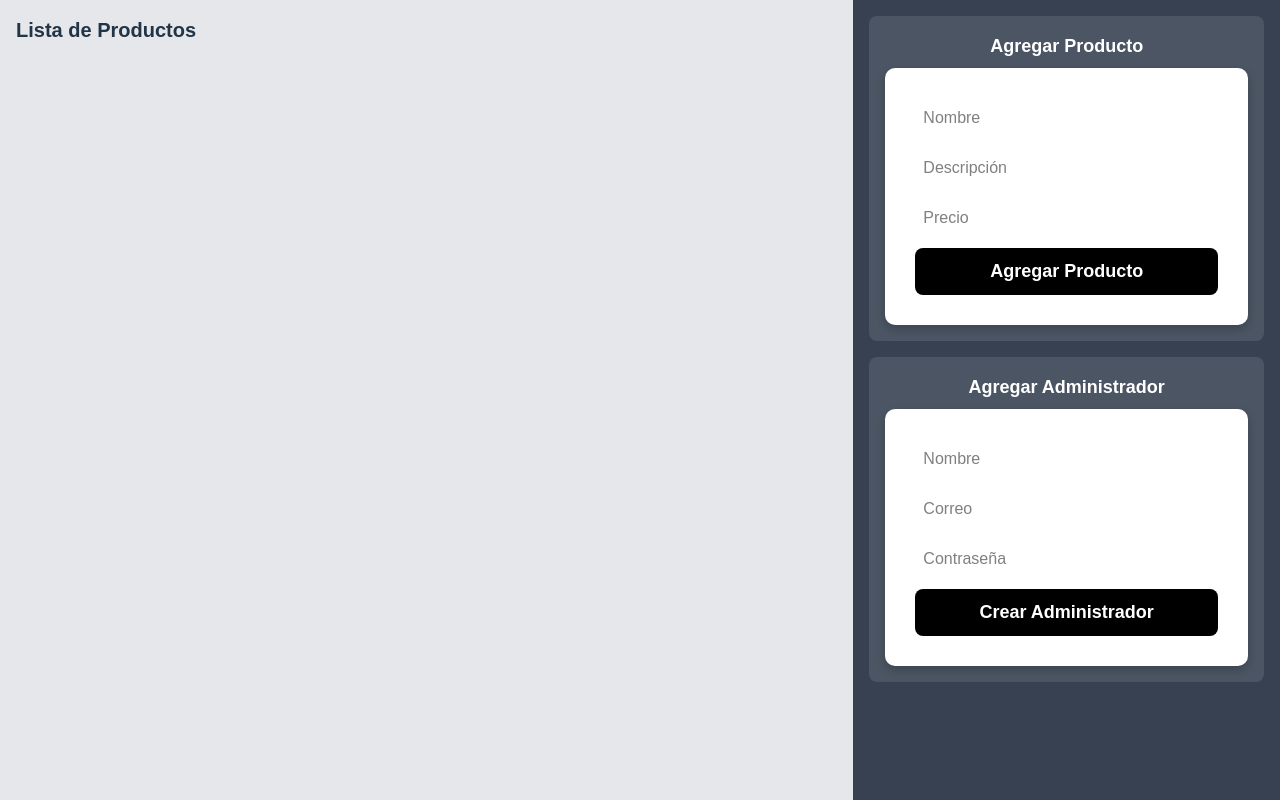
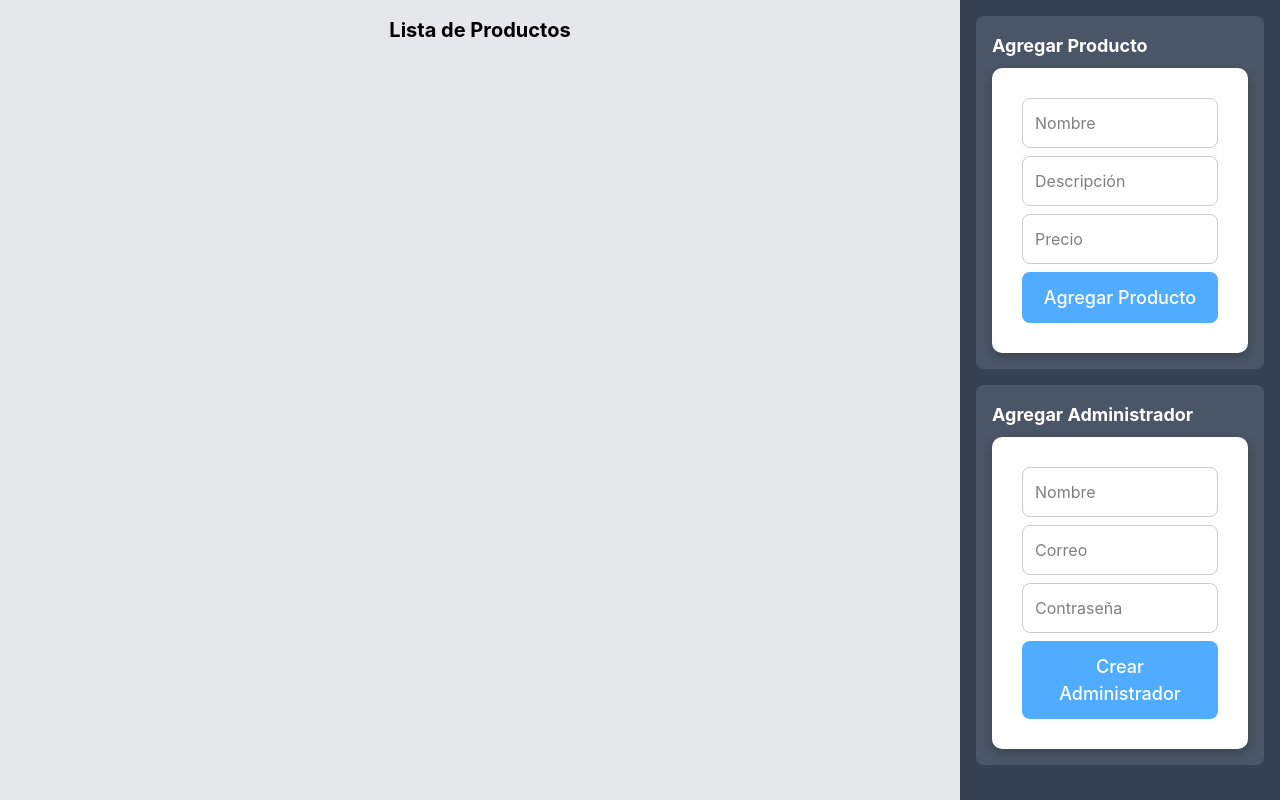
Before and after one commit to LauCarrillo16/Front-PideYPaga, a React (Vite) app in the folder exam/: page /inventory in a window 1280 px wide. Built offline with nearby package versions, Linux system fonts and the light colour scheme.

Commit message:
feat: :sparkles: order management module
lists the orders to be able to edit their status

ok

```diff
--- a/exam/src/App.jsx
+++ b/exam/src/App.jsx
@@ -5,7 +5,7 @@ import { SignIn } from "./components/SigIn";
 import { UserProvider } from "./UserContext";
 import { Home } from './components/Home';
 import { Inventory } from './components/admin/inventory';
-// import { Orders } from './components/admin/orders';
+import { Orders } from './components/admin/orders';
 // import { Panel } from './components/admin/panel';
 
 
@@ -21,8 +21,8 @@ function App() {
           <Route path="/" element={<Login />} />
           <Route path="/home" element={<Home />} />
           <Route path="/inventory" element={<Inventory />} />
-          {/* <Route path="/orders" element={<Orders />} />
-          <Route path="/panel" element={<Panel />} /> */}
+          <Route path="/orders" element={<Orders />} />
+          {/* <Route path="/panel" element={<Panel />} /> */}
         </Routes>
       </Router>
       </UserProvider>
--- a/exam/src/components/admin/inventory.jsx
+++ b/exam/src/components/admin/inventory.jsx
@@ -1,5 +1,5 @@
 import React, { useState } from 'react';
-import '../../styles2.css';
+import '../../styles.css';
 import { Panel } from './panel';
 import AxiosConfiguration from '../../AxiosConfiguration';
 
@@ -94,7 +94,7 @@ export const Inventory =  () => {
         <div className="flex min-h-screen bg-gray-200 w-screen">
           {/* Sección de productos */}
           <div className="flex-1 p-4">
-            <h2 className="text-xl font-bold mb-4">Lista de Productos</h2>
+            <h2 className="text-xl font-bold mb-4 text-black text-center">Lista de Productos</h2>
 
             {/* Tarjetas de productos */}
             <div className="grid grid-cols-3 gap-4 mt-4">
@@ -112,7 +112,7 @@ export const Inventory =  () => {
 
 
           {/* Sección fija con formularios de Producto y Administrador */}
-          <div className="w-1/3 bg-gray-700 text-white p-4 flex flex-col gap-4">
+          <div className="w-1/4 bg-gray-700 text-white p-4 flex flex-col gap-4 items-center">
             <AddProductForm agregarProducto={agregarProducto} />
             <AddAdminForm admin={admin} setAdmin={setAdmin} agregarAdministrador={agregarAdministrador} />
           </div>
--- a/exam/src/components/admin/orders.jsx
+++ b/exam/src/components/admin/orders.jsx
@@ -0,0 +1,73 @@
+import React, { useState, useEffect } from 'react';
+import '../../styles.css';
+import { Panel } from './panel';
+import AxiosConfiguration from '../../AxiosConfiguration';
+
+export const Orders =  () => {
+
+    const fetchOrdersByAdmin = async (userId) => {
+        try {
+          const response = await AxiosConfiguration.get(`orders`, {
+            headers: {
+              Authorization: `Bearer ${localStorage.getItem('authToken')}`,
+            },
+          });
+
+          return response.data;
+        } catch (error) {
+          console.error(`Error fetching posts for user ${userId}:`, error);
+          return [];
+        }
+      };
+
+  const [orders, setOrders] = useState([]);
+
+  useEffect(() => {
+    // Simulación de una llamada a la base de datos
+    fetch("https://api.example.com/orders") // Reemplazar con la URL real de la API
+      .then((response) => response.json())
+      .then((data) => setOrders(data))
+      .catch((error) => console.error("Error al cargar pedidos:", error));
+  }, []);
+
+  const updateStatus = (id, newStatus) => {
+    setOrders((prevOrders) =>
+      prevOrders.map((order) =>
+        order.id === id ? { ...order, status: newStatus } : order
+      )
+    );
+
+    // Aquí podrías hacer una petición a la API para actualizar el estado en la BD
+    fetch(`https://api.example.com/orders/${id}`, {
+      method: "PUT",
+      headers: { "Content-Type": "application/json" },
+      body: JSON.stringify({ status: newStatus })
+    })
+    .catch((error) => console.error("Error al actualizar estado:", error));
+  };
+
+  return (
+    <div className="p-4 bg-gray-100 rounded-lg shadow-lg w-screen text-black">
+      <h2 className="text-2xl font-bold text-center mb-4">Órdenes</h2>
+      <div className="space-y-2">
+        {orders.map((order) => (
+          <div key={order.id} className="flex justify-between items-center bg-cyan-400 p-3 rounded-md">
+            <span className="font-bold">Pedido {order.id}</span>
+            <span className="text-gray-700">{new Date(order.date).toLocaleDateString()}</span>
+            <select
+              className="bg-yellow-400 font-bold px-2 py-1 rounded"
+              value={order.status}
+              onChange={(e) => updateStatus(order.id, e.target.value)}
+            >
+              <option value="pendiente">Pendiente</option>
+              <option value="en preparación">En preparación</option>
+              <option value="entregado">Entregado</option>
+            </select>
+          </div>
+        ))}
+      </div>
+    </div>
+  );
+};
+
+export default Orders;
--- a/exam/src/styles2.css
+++ /dev/null
@@ -1,94 +0,0 @@
-/* Estilos globales */
-body {
-    font-family: 'Arial', sans-serif;
-    background-color: #f4f4f4;
-    margin: 0;
-    padding: 0;
-  }
-
-  /* Contenedor principal */
-  .flex {
-    display: flex;
-  }
-
-  .min-h-screen {
-    min-height: 100vh;
-  }
-
-  .bg-gray-200 {
-    background-color: #e5e7eb;
-  }
-
-  .bg-gray-700 {
-    background-color: #374151;
-  }
-
-  .text-white {
-    color: white;
-  }
-
-  /* Sección de productos */
-  .grid {
-    display: grid;
-  }
-
-  .grid-cols-3 {
-    grid-template-columns: repeat(3, 1fr);
-  }
-
-  .gap-4 {
-    gap: 1rem;
-  }
-
-  /* Tarjetas de producto */
-  .bg-gray-600 {
-    background-color: #4b5563;
-    padding: 16px;
-    border-radius: 8px;
-    text-align: center;
-  }
-
-  .w-48 {
-    width: 12rem;
-  }
-
-  .p-4 {
-    padding: 1rem;
-  }
-
-  .rounded-lg {
-    border-radius: 8px;
-  }
-
-  /* Inputs */
-  input {
-    width: 100%;
-    padding: 8px;
-    border-radius: 6px;
-    border: none;
-    margin-bottom: 10px;
-    color: black;
-  }
-
-  /* Botones */
-  button {
-    background-color: black;
-    color: white;
-    font-weight: bold;
-    padding: 10px;
-    border-radius: 6px;
-    width: 100%;
-    cursor: pointer;
-    transition: background 0.3s;
-  }
-
-  button:hover {
-    background-color: #222;
-  }
-
-  /* Ícono de eliminar */
-  span {
-    cursor: pointer;
-    font-size: 20px;
-    margin-left: 10px;
-  }
```
